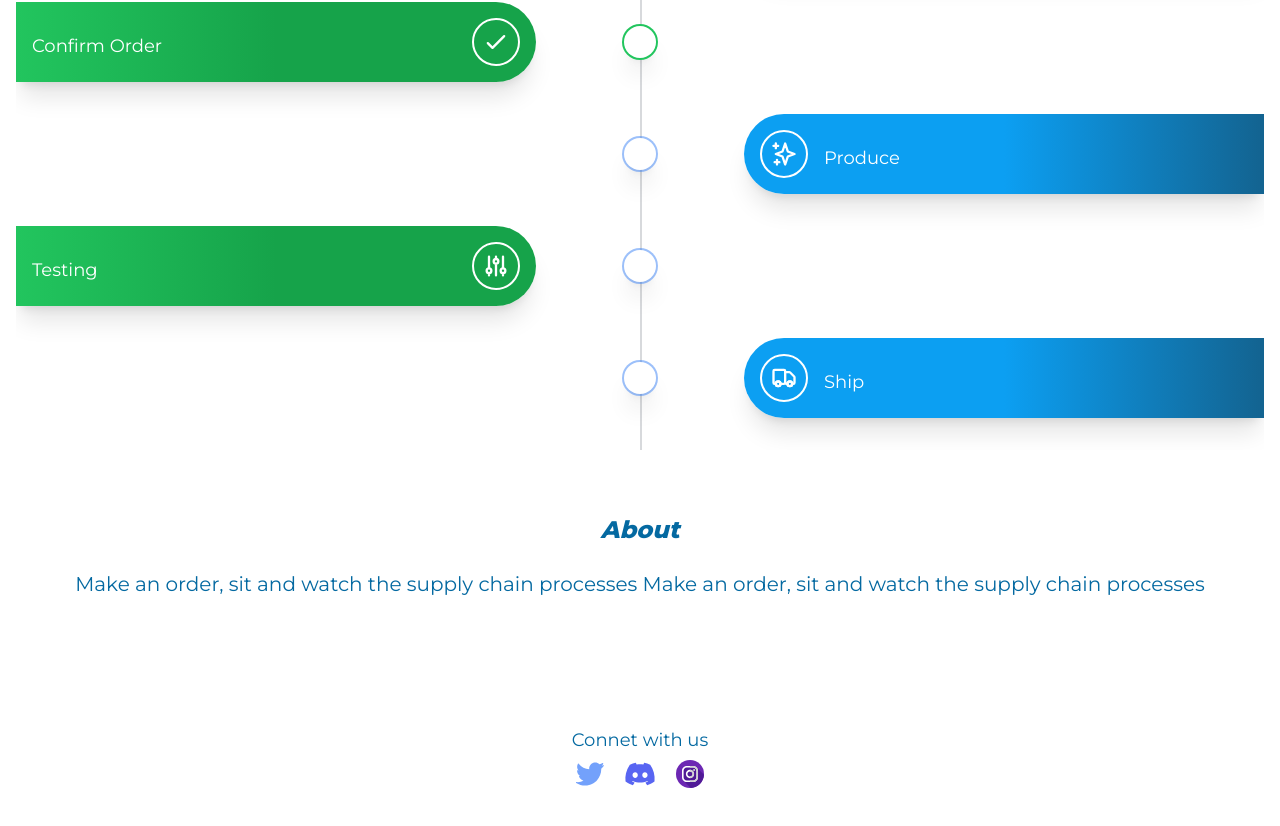
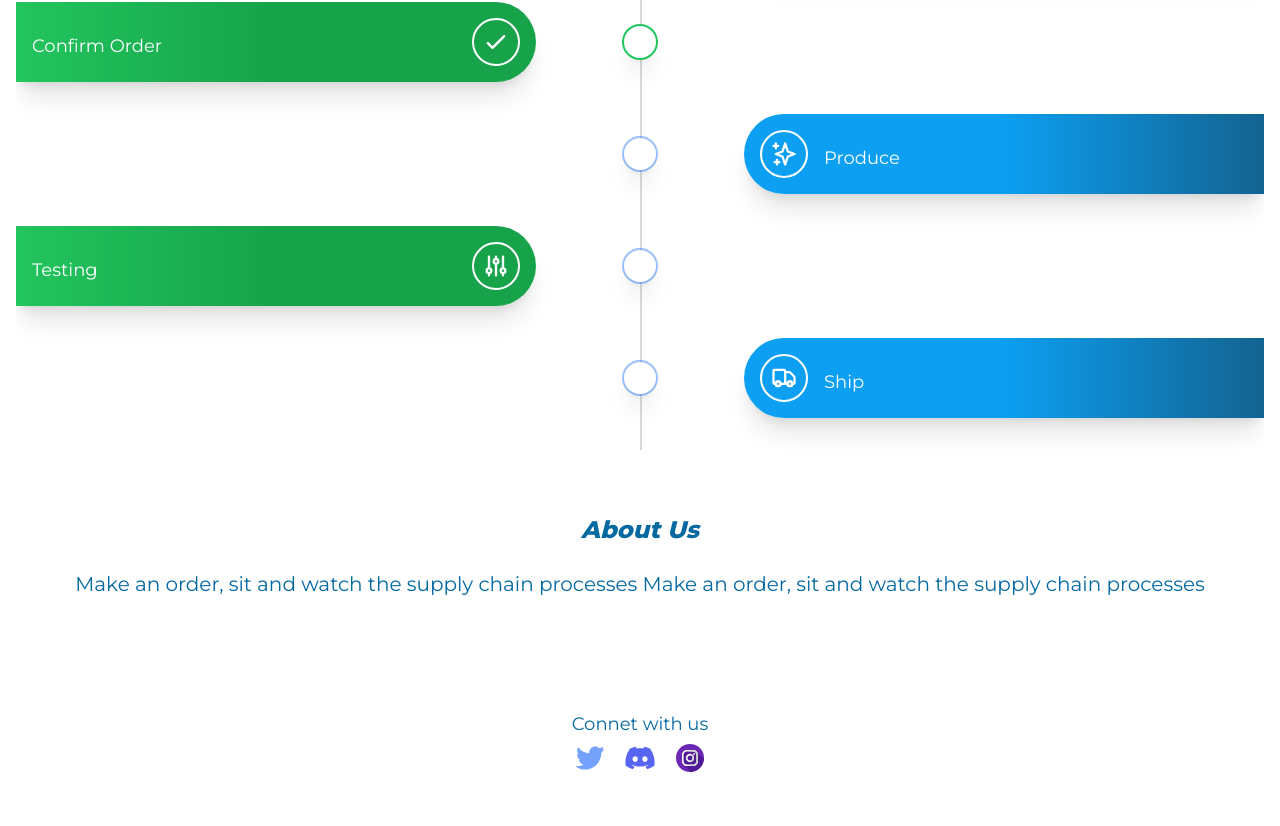
Before and after one commit to mendsalbert/schain, a Next.js app: page / in a window 1280 px wide. Shown: the part 2365-3191 px from the top of the page. Built offline with nearby package versions, Linux system fonts and the light colour scheme.

Commit message:
schain ui

```diff
--- a/pages/index.tsx
+++ b/pages/index.tsx
@@ -127,7 +127,7 @@ const Index = (props: Props) => {
         </div>
         <div className="mt-16 h-full">
           <p className="text-center font-extrabold text-2xl italic text-[#0469A1]">
-            About
+            About Us
           </p>
           <p className="text-center  text-xl mt-6 text-[#0469A1]">
             Make an order, sit and watch the supply chain processes Make an
@@ -136,7 +136,7 @@ const Index = (props: Props) => {
         </div>
 
         <footer>
-          <div className="mt-28 text-center w-full py-4 flex flex-col justify-center items-center">
+          <div className="my-24 text-center w-full py-4 flex flex-col justify-center items-center">
             <p className="text-lg text-[#0469A1] ">Connet with us</p>
             <div className="flex flex-row space-x-4 cursor-pointer">
               <img src="/images/twitter.svg" className="w-7" />
```
